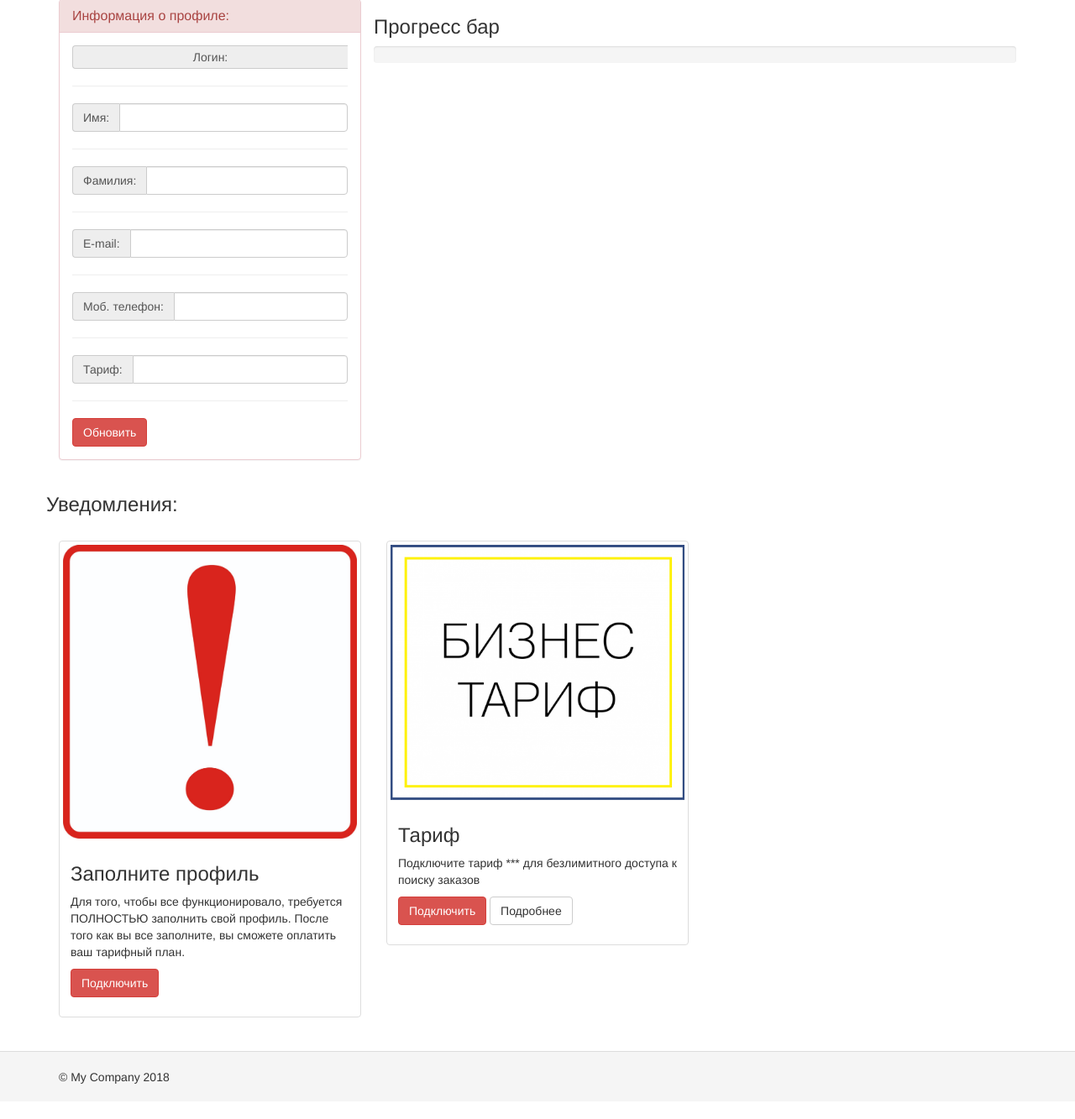
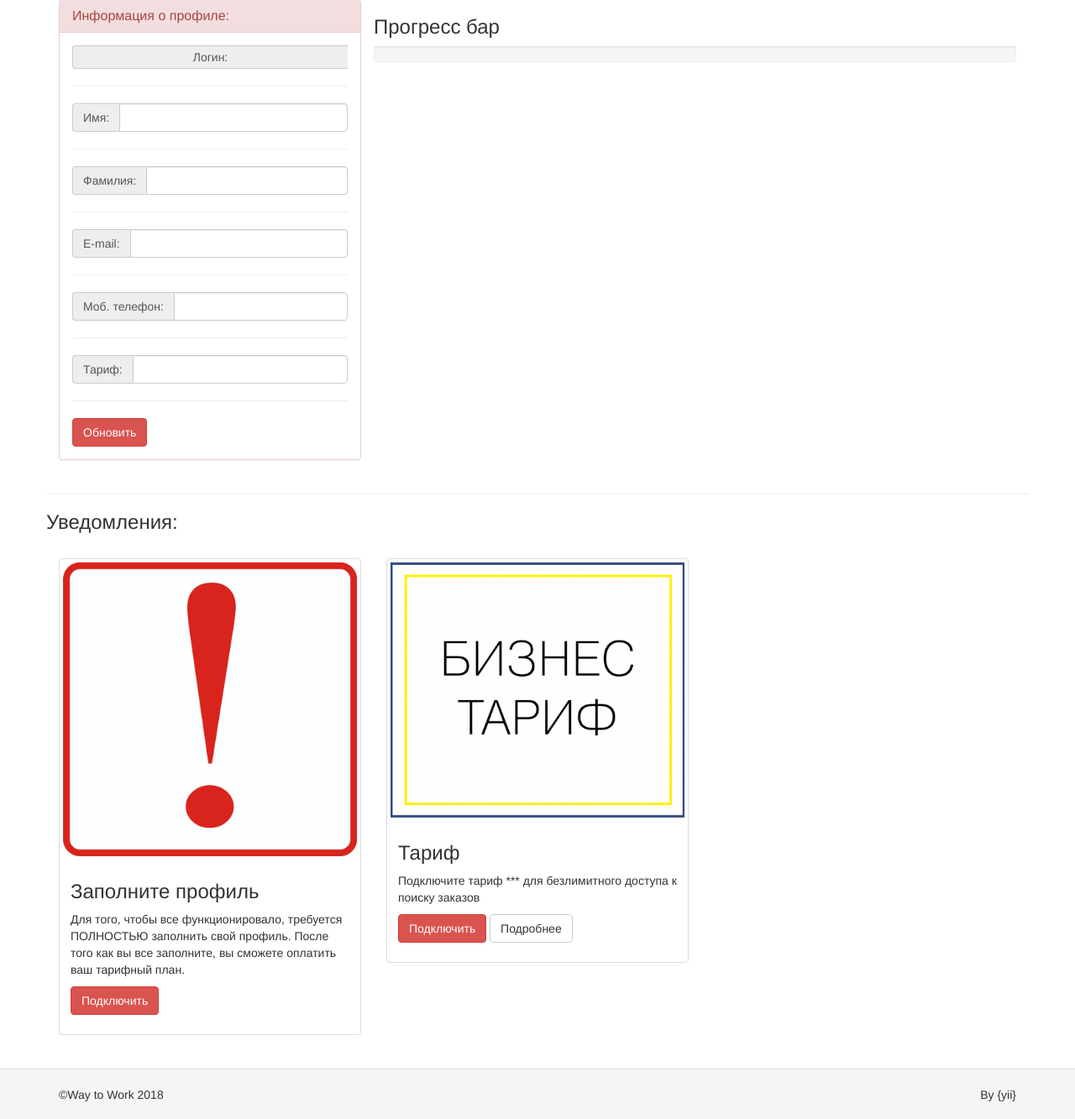
Before and after one commit to gusiushub/-search-freelance-projects, a Yii app: template views/user/index.php in a window 1280 px wide. Shown: the part 195-1528 px from the top of the page at 84% size. Before the commit the page ends 1486 px from the top, so only its background shows below. Run offline with PHP 8.4 and a stand-in for Yii, Linux system fonts and the light colour scheme; the template is opened without the code that fills it, so the values that code supplies are empty; some libraries are stand-ins or nearby versions.

Commit message:
Мелкие правки верстки

```diff
--- a/views/layouts/main.php
+++ b/views/layouts/main.php
@@ -35,7 +35,7 @@ AppAsset::register($this);
     <?php
 
     NavBar::begin([
-        'brandLabel' => 'My Company',
+        'brandLabel' => 'Way to Work',
         'brandUrl' => Yii::$app->homeUrl,
         'options' => [
             'class' => 'navbar-inverse navbar-fixed-top',
@@ -87,9 +87,12 @@ AppAsset::register($this);
 
 <footer class="footer">
     <div class="container">
-        <p class="pull-left">&copy; My Company <?= date('Y') ?></p>
+        <p class="pull-left">&copy;Way to Work <?= date('Y') ?></p>
 
-        <p class="pull-right"><?= Yii::powered() ?></p>
+        <p class="pull-right"><?php echo \Yii::t('yii', 'By {yii}', [
+                'yii' => '<a href="http://www.yiiframework.com/" rel="external">' . \Yii::t('yii',
+                        'gusiushub') . '</a>',
+            ]); ?></p>
     </div>
 </footer>
 
--- a/views/user/index.php
+++ b/views/user/index.php
@@ -112,7 +112,7 @@ JS;
             <span class="sr-only">80% Complete (danger)</span>
         </div>
     </div>
-
+    <hr>
     <h3>Уведомления: </h3><br>
     <?php if (User::isProfileComplete()!=1){ ?>
     <div class="col-sm-6 col-md-4">
```
Also changed, not shown: models/Functions.php (added, +7 -0 lines), models/WeblancerNetParser.php (+0 -11 lines).
